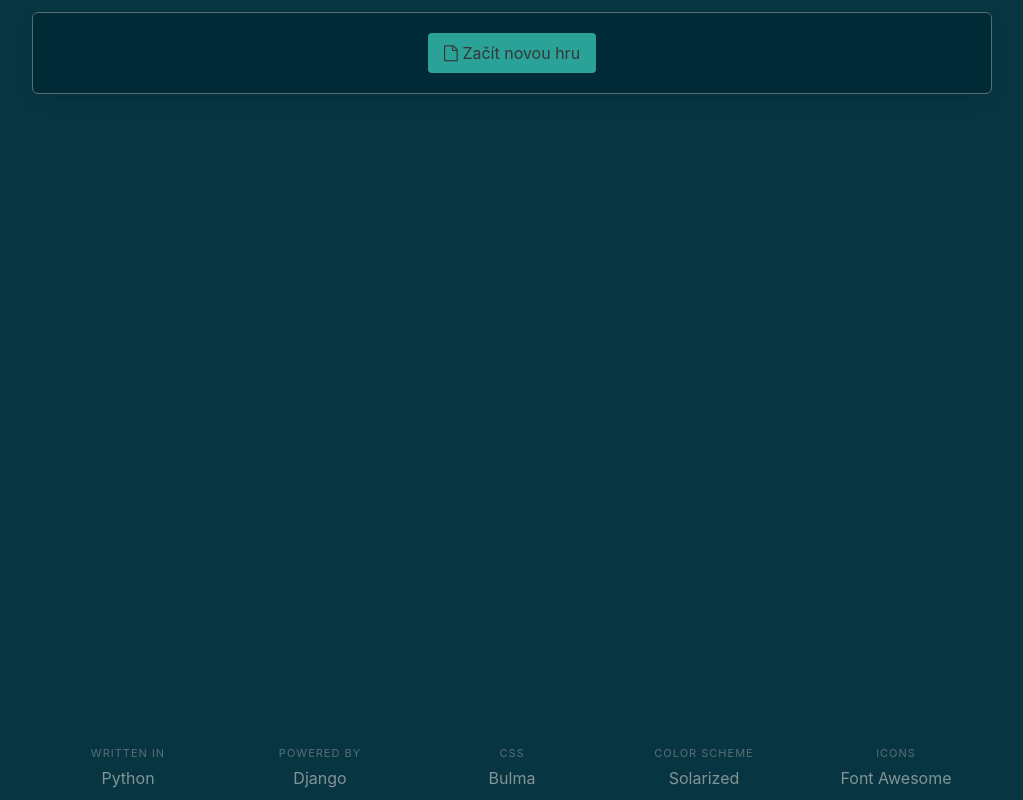
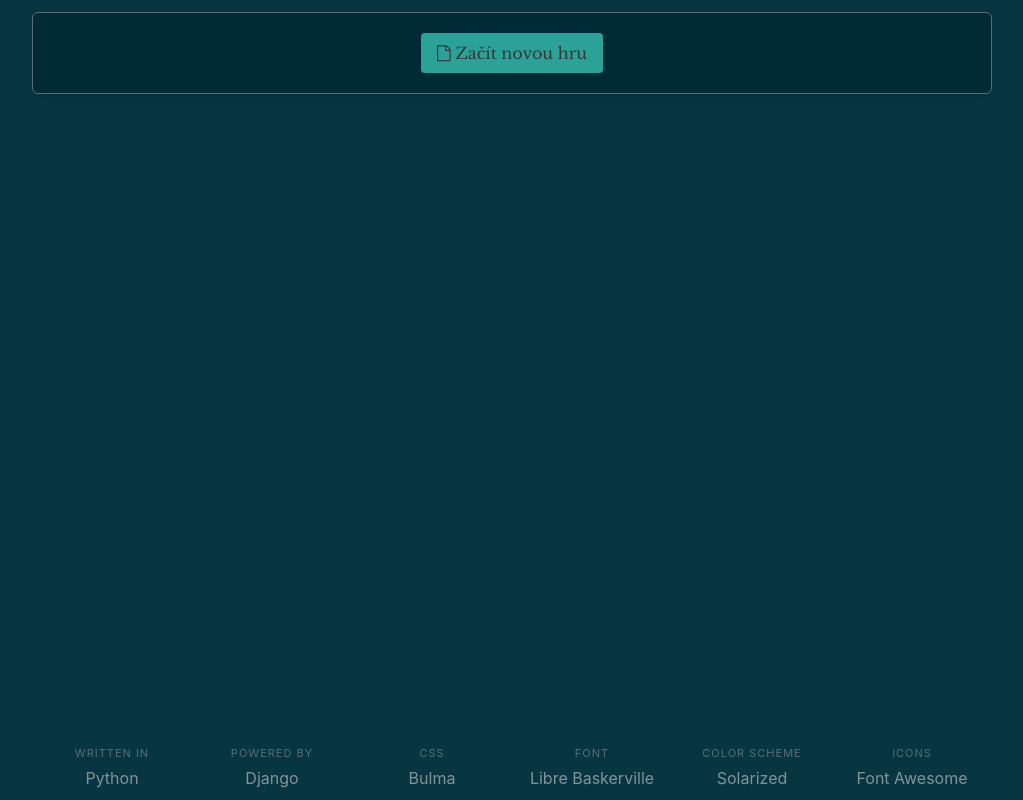
Before and after one commit to underground-lab/zelezobeton, a Django app: page / in a window 1280 px wide. Shown: the whole page, without its empty margins (128-1151 px from the left). Run offline with Django 4.2, Linux system fonts and the light colour scheme; parts of the project's set-up code (start-up, migrations or seed data) failed here and were passed over.

Commit message:
Use Libre Baskerville serif font

```diff
--- a/webapp/static/game-styles.css
+++ b/webapp/static/game-styles.css
@@ -1,4 +1,5 @@
 .fill-viewport-height { min-height: 100vh; }
+.serif-font { font-family: 'Libre Baskerville', serif; }
 
 .fg-solarized-base01 { color: #586e75; }
 .fg-solarized-base0, .footer-link { color: #839496; }
--- a/webapp/templates/action_dropdown.html
+++ b/webapp/templates/action_dropdown.html
@@ -2,7 +2,7 @@
 <div class="control dropdown is-hoverable">
 {% with verb=labels.imperative|dict_get:command|capfirst %}
   <div class="dropdown-trigger">
-    <button class="button bg-solarized-yellow no-border" id="{{ command }}_dropdown"
+    <button class="button serif-font bg-solarized-yellow no-border" id="{{ command }}_dropdown"
             aria-haspopup="true" aria-controls="{{ command }}_dropdown_menu">
       {{ verb }}<i class="fa fa-angle-down fa-pull-right"></i>
     </button>
@@ -15,7 +15,7 @@
             <form action="{% url 'main' %}" method="post" id="{{ command }}_{{ obj_key }}_form">
               {% csrf_token %}
 {% with noun=obj.name %}
-              <button class="button bg-solarized-green no-border"
+              <button class="button serif-font bg-solarized-green no-border"
                       type="submit" id="{{ command }}_{{ obj_key }}_button"
                       name="command" value="{{ command }} {{ obj_key }}">
                 {{ noun }}
--- a/webapp/templates/base.html
+++ b/webapp/templates/base.html
@@ -7,6 +7,9 @@
   <link rel="stylesheet" href="https://cdnjs.cloudflare.com/ajax/libs/font-awesome/4.7.0/css/font-awesome.min.css">
   <link rel="stylesheet" href="https://cdn.jsdelivr.net/npm/bulma@0.9.3/css/bulma.min.css">
   <link rel="stylesheet" type="text/css" href="{% static 'game-styles.css' %}">
+  <link rel="preconnect" href="https://fonts.googleapis.com">
+  <link rel="preconnect" href="https://fonts.gstatic.com" crossorigin>
+  <link href="https://fonts.googleapis.com/css2?family=Libre+Baskerville&display=swap" rel="stylesheet">
   <title>{{ labels.title }}</title>
 </head>
 <body class="p-3 bg-solarized-base02 fill-viewport-height">
--- a/webapp/templates/footer.html
+++ b/webapp/templates/footer.html
@@ -19,6 +19,12 @@
   </div>
   <div class="level-item has-text-centered">
     <div class="page-footer">
+    <p class="heading fg-solarized-base01">Font</p>
+    <p><a class="footer-link" href="https://fonts.google.com/specimen/Libre+Baskerville">Libre Baskerville</a></p>
+    </div>
+  </div>
+  <div class="level-item has-text-centered">
+    <div class="page-footer">
     <p class="heading fg-solarized-base01">Color scheme</p>
     <p><a class="footer-link" href="https://ethanschoonover.com/solarized/">Solarized</a></p>
     </div>
--- a/webapp/templates/go_dropdown.html
+++ b/webapp/templates/go_dropdown.html
@@ -1,7 +1,7 @@
 {% load webapp_extras %}
 <div class="control dropdown is-hoverable">
   <div class="dropdown-trigger">
-    <button class="button bg-solarized-cyan no-border" id="go_dropdown"
+    <button class="button serif-font bg-solarized-cyan no-border" id="go_dropdown"
             aria-haspopup="true" aria-controls="go_dropdown_menu">
       Jdi<i class="fa fa-angle-down fa-pull-right"></i>
     </button>
@@ -14,7 +14,7 @@
             <form action="{% url 'main' %}" method="post" id="go_form">
               {% csrf_token %}
 {% with direction=labels.exits|dict_get:exit %}
-              <button class="button bg-solarized-green no-border"
+              <button class="button serif-font bg-solarized-green no-border"
                       type="submit" id="go_{{ exit }}_button"
                       name="command" value="{{ exit }}">
                 {{ direction }}
--- a/webapp/templates/home.html
+++ b/webapp/templates/home.html
@@ -3,12 +3,12 @@
 <div class="box bg-solarized-base03 base01-border has-text-centered">
   {% if game %}
     <div class="block">
-      <a class="button bg-solarized-yellow no-border" id="continue_game" href="{% url 'main' %}">
+      <a class="button serif-font bg-solarized-yellow no-border" id="continue_game" href="{% url 'main' %}">
         <i class="fa fa-file-text-o fa-pull-left"></i>Pokračovat v rozehrané hře
       </a>
     </div>
   {% endif %}
-  <a class="button bg-solarized-cyan no-border" id="new_game" href="{% url 'restart' %}">
+  <a class="button serif-font bg-solarized-cyan no-border" id="new_game" href="{% url 'restart' %}">
     <i class="fa fa-file-o fa-pull-left"></i>Začít novou hru
   </a>
 </div>
```
Also changed, not shown: webapp/templates/main.html (+4 -4 lines).
